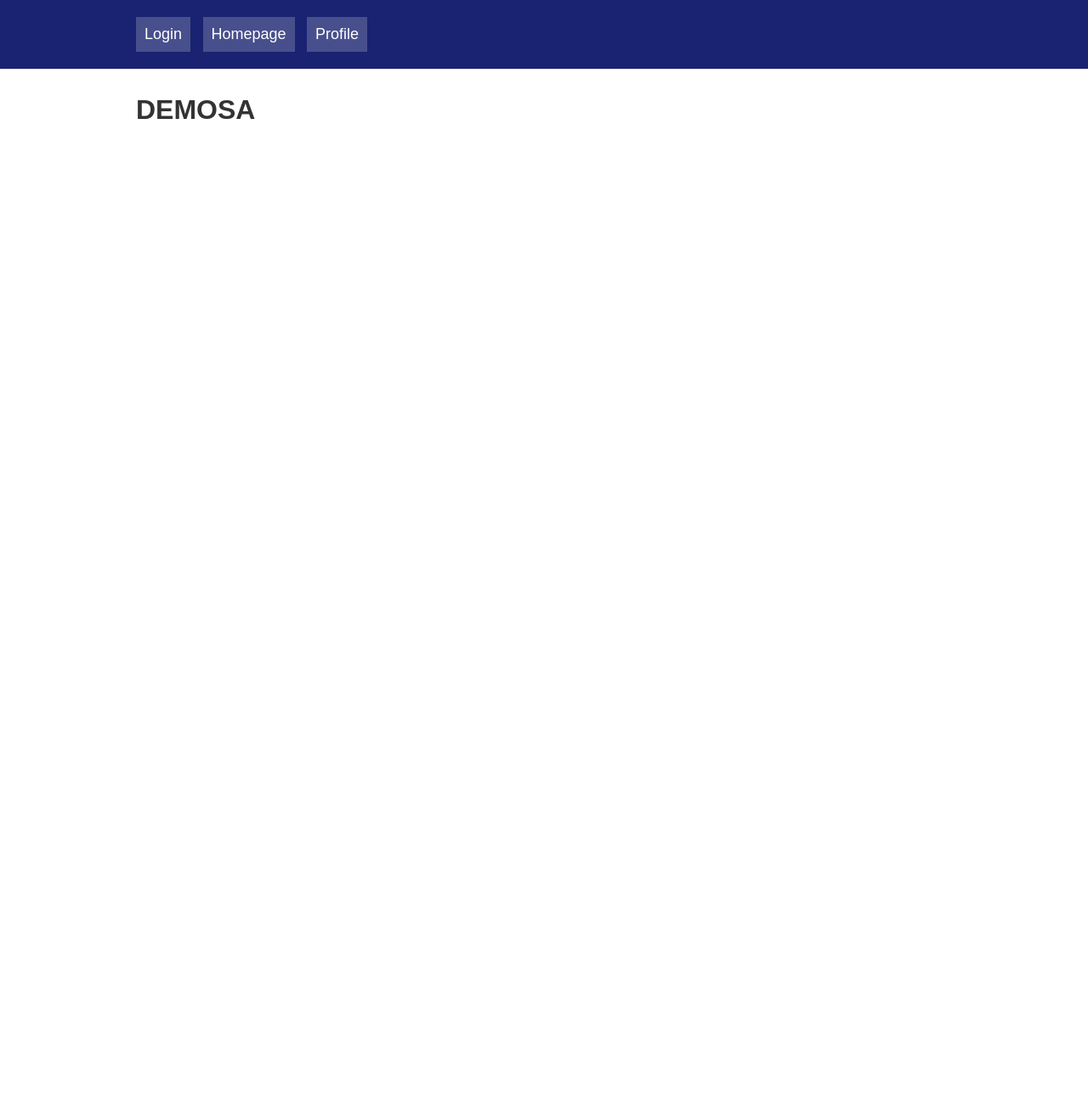
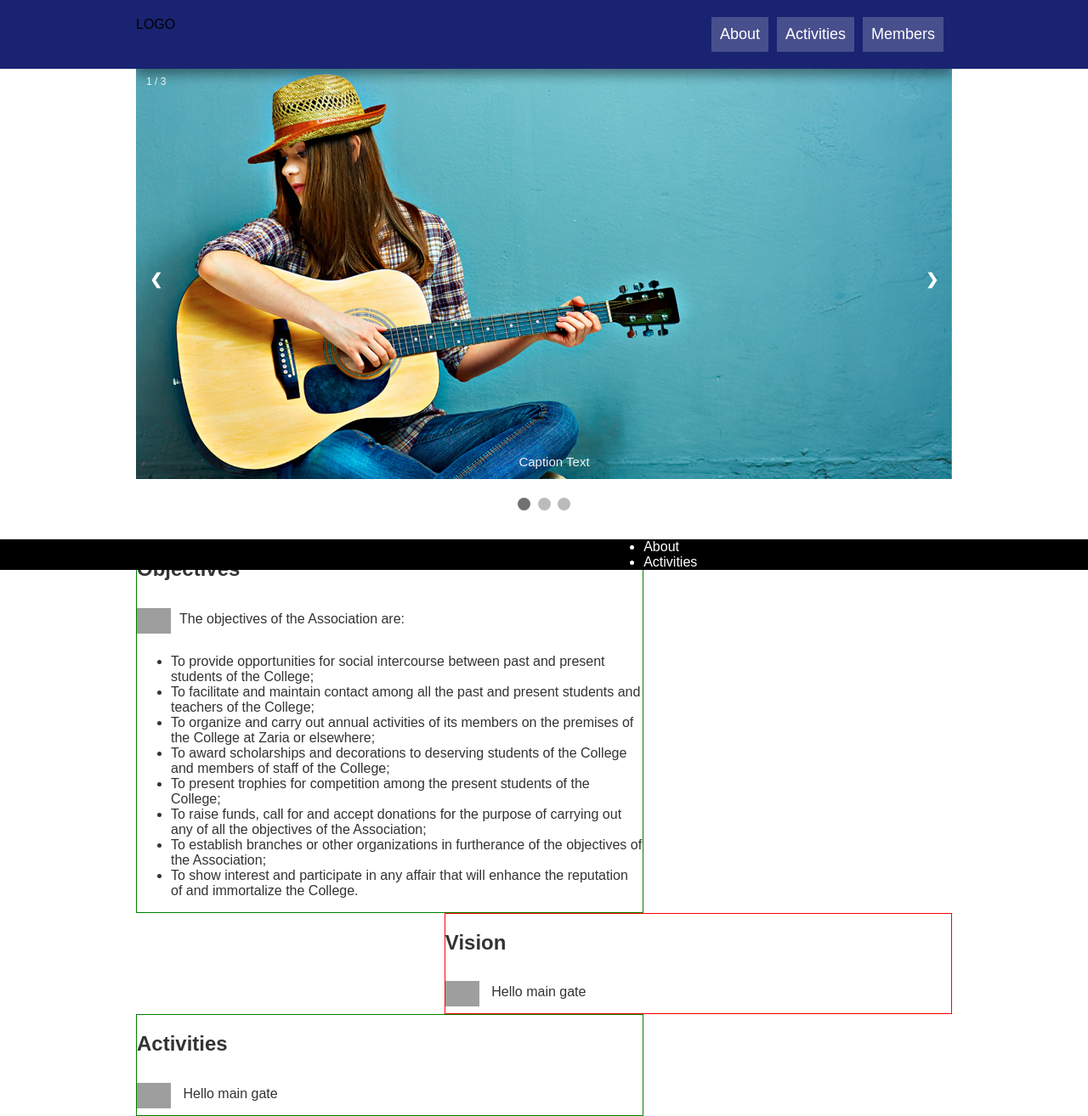
Before and after one commit to eneye380/demosa-express, a Node server app: page / in a window 1280 px wide. Shown: the whole page at 85% size. Before the commit the page ends 140 px from the top, so only its background shows below. Run offline with Node 20, Linux system fonts and the light colour scheme; some libraries are stand-ins or nearby versions; grey boxes are pictures that could not be loaded.

Commit message:
third commit

```diff
--- a/public/css/styles.css
+++ b/public/css/styles.css
@@ -1,6 +1,95 @@
+/** {box-sizing:border-box}*/
+/* Slideshow container */
+.slideshow-container {
+  max-width: 1000px;
+  position: relative;
+  margin: auto; }
+
+/* Hide the images by default */
+.mySlides {
+  display: none; }
+
+/* Next & previous buttons */
+.prev, .next {
+  cursor: pointer;
+  position: absolute;
+  top: 50%;
+  width: auto;
+  margin-top: -22px;
+  padding: 16px;
+  color: white;
+  font-weight: bold;
+  font-size: 18px;
+  transition: 0.6s ease;
+  border-radius: 0 3px 3px 0; }
+
+/* Position the "next button" to the right */
+.next {
+  right: 0;
+  border-radius: 3px 0 0 3px; }
+
+/* On hover, add a black background color with a little bit see-through */
+.prev:hover, .next:hover {
+  background-color: rgba(0, 0, 0, 0.8); }
+
+/* Caption text */
+.text {
+  color: #f2f2f2;
+  font-size: 15px;
+  padding: 8px 12px;
+  position: absolute;
+  bottom: 8px;
+  width: 100%;
+  text-align: center; }
+
+/* Number text (1/3 etc) */
+.numbertext {
+  color: #f2f2f2;
+  font-size: 12px;
+  padding: 8px 12px;
+  position: absolute;
+  top: 0; }
+
+/* The dots/bullets/indicators */
+.dot {
+  cursor: pointer;
+  height: 15px;
+  width: 15px;
+  margin: 0 2px;
+  background-color: #bbb;
+  border-radius: 50%;
+  display: inline-block;
+  transition: background-color 0.6s ease; }
+
+.active, .dot:hover {
+  background-color: #717171; }
+
+/* Fading animation */
+.fade {
+  -webkit-animation-name: fade;
+  -webkit-animation-duration: 1.5s;
+  animation-name: fade;
+  animation-duration: 1.5s; }
+
+@-webkit-keyframes fade {
+  from {
+    opacity: .4; }
+  to {
+    opacity: 1; } }
+
+@keyframes fade {
+  from {
+    opacity: .4; }
+  to {
+    opacity: 1; } }
+
 body {
   font-family: arial;
   margin: 0; }
+
+div #demosa-logo {
+  display: inline-block;
+  color: #fff; }
 
 nav {
   background: #1A2371;
@@ -10,11 +99,18 @@ nav ul {
   max-width: 960px;
   margin: 0 auto;
   padding: 0; }
+  nav ul:after {
+    content: "";
+    display: block;
+    clear: both; }
 
 nav li {
   list-style-type: none;
   display: inline-block;
-  margin: 0 10px 0 0; }
+  margin: 0 10px 0 0;
+  float: right; }
+  nav li:hover {
+    background: #333; }
 
 nav a {
   color: #fff;
@@ -26,9 +122,11 @@ nav a {
 
 main, header {
   max-width: 960px;
-  margin: 30px auto;
   padding: 0 10px;
   color: #333; }
+
+header {
+  margin: 0px auto; }
 
 .google-btn {
   color: #fff;
@@ -36,6 +134,21 @@ main, header {
   font-size: 18px;
   padding: 10px;
   background: #1A2371; }
+
+main {
+  margin: 30px auto; }
+  main .content-right {
+    border: 1px solid red;
+    width: 62%;
+    float: right;
+    clear: left; }
+  main .content-left {
+    border: 1px solid green;
+    width: 62%;
+    float: left;
+    clear: right; }
+  main #history img {
+    float: left; }
 
 main img {
   width: 40px;
@@ -48,3 +161,10 @@ main p {
 
 .page-banner {
   height: 100%; }
+
+footer {
+  background: #000;
+  position: relative;
+  bottom: 0px;
+  color: #fff;
+  width: 100%; }
--- /dev/null
+++ b/public/js/slideshow.js
@@ -0,0 +1,46 @@
+var slideIndex = 1;
+showSlides(slideIndex);
+
+// Next/previous controls
+function plusSlides(n) {
+  showSlides(slideIndex += n);
+}
+
+// Thumbnail image controls
+function currentSlide(n) {
+  showSlides(slideIndex = n);
+}
+
+function showSlides(n) {
+  var i;
+  var slides = document.getElementsByClassName("mySlides");
+  var dots = document.getElementsByClassName("dot");
+  if (n > slides.length) {slideIndex = 1}
+  if (n < 1) {slideIndex = slides.length}
+  for (i = 0; i < slides.length; i++) {
+      slides[i].style.display = "none";
+  }
+  for (i = 0; i < dots.length; i++) {
+      dots[i].className = dots[i].className.replace(" active", "");
+  }
+  slides[slideIndex-1].style.display = "block";
+  dots[slideIndex-1].className += " active";
+}
+
+//Automatic Slideshow
+/*
+var slideIndex = 0;
+showSlides();
+
+function showSlides() {
+    var i;
+    var slides = document.getElementsByClassName("mySlides");
+    for (i = 0; i < slides.length; i++) {
+        slides[i].style.display = "none";
+    }
+    slideIndex++;
+    if (slideIndex > slides.length) {slideIndex = 1}
+    slides[slideIndex-1].style.display = "block";
+    setTimeout(showSlides, 2000); // Change image every 2 seconds
+}
+*/
--- a/scss/mixins.scss
+++ b/scss/mixins.scss
@@ -0,0 +1,7 @@
+@mixin clearFix{
+    &:after{
+        content: "";
+        display: block;
+        clear: both;
+    }
+}
--- /dev/null
+++ b/scss/slideshow.scss
@@ -0,0 +1,93 @@
+/** {box-sizing:border-box}*/
+
+/* Slideshow container */
+.slideshow-container {
+  max-width: 1000px;
+  position: relative;
+  margin: auto;
+}
+
+/* Hide the images by default */
+.mySlides {
+    display: none;
+}
+
+/* Next & previous buttons */
+.prev, .next {
+  cursor: pointer;
+  position: absolute;
+  top: 50%;
+  width: auto;
+  margin-top: -22px;
+  padding: 16px;
+  color: white;
+  font-weight: bold;
+  font-size: 18px;
+  transition: 0.6s ease;
+  border-radius: 0 3px 3px 0;
+}
+
+/* Position the "next button" to the right */
+.next {
+  right: 0;
+  border-radius: 3px 0 0 3px;
+}
+
+/* On hover, add a black background color with a little bit see-through */
+.prev:hover, .next:hover {
+  background-color: rgba(0,0,0,0.8);
+}
+
+/* Caption text */
+.text {
+  color: #f2f2f2;
+  font-size: 15px;
+  padding: 8px 12px;
+  position: absolute;
+  bottom: 8px;
+  width: 100%;
+  text-align: center;
+}
+
+/* Number text (1/3 etc) */
+.numbertext {
+  color: #f2f2f2;
+  font-size: 12px;
+  padding: 8px 12px;
+  position: absolute;
+  top: 0;
+}
+
+/* The dots/bullets/indicators */
+.dot {
+  cursor: pointer;
+  height: 15px;
+  width: 15px;
+  margin: 0 2px;
+  background-color: #bbb;
+  border-radius: 50%;
+  display: inline-block;
+  transition: background-color 0.6s ease;
+}
+
+.active, .dot:hover {
+  background-color: #717171;
+}
+
+/* Fading animation */
+.fade {
+  -webkit-animation-name: fade;
+  -webkit-animation-duration: 1.5s;
+  animation-name: fade;
+  animation-duration: 1.5s;
+}
+
+@-webkit-keyframes fade {
+  from {opacity: .4}
+  to {opacity: 1}
+}
+
+@keyframes fade {
+  from {opacity: .4}
+  to {opacity: 1}
+}
--- a/scss/styles.scss
+++ b/scss/styles.scss
@@ -1,7 +1,13 @@
 @import "variables";
+@import "mixins";
+@import "slideshow";
 body{
     font-family: arial;
     margin: 0;
+}
+div #demosa-logo{
+    display: inline-block;
+    color:#fff;
 }
 nav{
     background: $theme-primary-color;
@@ -11,11 +17,16 @@ nav ul{
     max-width: 960px;
     margin: 0 auto;
     padding: 0;
+    @include clearFix;
 }
 nav li{
     list-style-type: none;
     display: inline-block;
     margin: 0 10px 0 0;
+    float: right;
+    &:hover{
+        background: #333;
+    }
 }
 nav a{
     color: #fff;
@@ -27,9 +38,11 @@ nav a{
 }
 main, header{
     max-width: 960px;
-    margin: 30px auto;
     padding: 0 10px;
     color: #333;
+}
+header{
+    margin: 0px auto;
 }
 .google-btn{
     color: #fff;
@@ -37,6 +50,28 @@ main, header{
     font-size: 18px;
     padding: 10px;
     background:$theme-primary-color;
+}
+main{
+    margin: 30px auto;
+    .content-right{
+        border: 1px solid red;
+        width:62%;
+        float:right;
+        clear: left;
+
+    }
+    .content-left{
+        border: 1px solid green;
+        width:62%;
+        float:left;
+        clear: right;
+
+    }
+    #history{
+        img{
+        float: left;
+    }
+}
 }
 main img{
     width: 40px;
@@ -51,3 +86,10 @@ main p{
 
     height: 100%;
 }
+footer{
+    background: #000;
+    position: relative;
+    bottom: 0px;
+    color: #fff;
+    width: 100%;
+}
--- a/views/home.ejs
+++ b/views/home.ejs
@@ -2,11 +2,39 @@
         <div class="page-banner" style="background-image: url('/assets/img/banner-1.png')">
         </div>
         <header>
-            <h1>DEMOSA</h1>
+                <% include partials/slideshow.ejs %>
 
         </header>
         <main>
-
+            <div id = "history" class="content-left">
+                <h2>Objectives</h2>
+                <img src="#" alt="image">
+                <div class="content">
+                <p>The objectives of the Association are:</p>
+                <ul>
+<li>To provide opportunities for social intercourse between past and present students of the College;</li>
+<li>To facilitate and maintain contact among all the past and present students and teachers of the College;</li>
+<li>To organize and carry out annual activities of its members on the premises of the College at Zaria or elsewhere;</li>
+<li>To award scholarships and decorations to deserving students of the College and members of staff of the College;</li>
+<li>To present trophies for competition among the present students of the College;</li>
+<li>To raise funds, call for and accept donations for the purpose of carrying out any of all the objectives of the Association;</li>
+<li>To establish branches or other organizations in furtherance of the objectives of the Association;</li>
+<li>To show interest and participate in any affair that will enhance the reputation of and immortalize the College.</li>
+                </ul>
+            </div>
+            </div>
+            <div id = "Vision" class="content-right">
+                    <h2>Vision</h2>
+                <img src=# alt="image">
+                <p class="content">Hello main gate</p>
+            </div>
+            <div id = "Activities" class="content-left">
+                    <h2>Activities</h2>
+                <img src=# alt="image">
+                <p class="content">Hello main gate</p>
+            </div>
         </main>
+        <% include partials/footer.ejs %>
+        <script src="assets/js/slideshow.js"></script>
     </body>
 </html>
--- a/views/login.ejs
+++ b/views/login.ejs
@@ -5,5 +5,6 @@
         <main>
             <a class="google-btn" href="/auth/google">Google+</a>
         </main>
+        <% include partials/footer.ejs %>
     </body>
 </html>
--- /dev/null
+++ b/views/partials/footer.ejs
@@ -0,0 +1,6 @@
+<footer>
+    <ul>
+        <li>About</li>
+        <li>Activities</li>
+    </ul>
+</footer>
--- /dev/null
+++ b/views/partials/slideshow.ejs
@@ -0,0 +1,34 @@
+<!-- Slideshow container -->
+<div class="slideshow-container">
+
+        <!-- Full-width images with number and caption text -->
+        <div class="mySlides fade">
+          <div class="numbertext">1 / 3</div>
+          <img src="assets/img/banner-1.png" style="width:100%">
+          <div class="text">Caption Text</div>
+        </div>
+
+        <div class="mySlides fade">
+          <div class="numbertext">2 / 3</div>
+          <img src="assets/img/banner-1.png" style="width:100%">
+          <div class="text">Caption Two</div>
+        </div>
+
+        <div class="mySlides fade">
+          <div class="numbertext">3 / 3</div>
+          <img src="assets/img/banner-1.png" style="width:100%">
+          <div class="text">Caption Three</div>
+        </div>
+
+        <!-- Next and previous buttons -->
+        <a class="prev" onclick="plusSlides(-1)">&#10094;</a>
+        <a class="next" onclick="plusSlides(1)">&#10095;</a>
+      </div>
+      <br>
+
+      <!-- The dots/circles -->
+      <div style="text-align:center">
+        <span class="dot" onclick="currentSlide(1)"></span>
+        <span class="dot" onclick="currentSlide(2)"></span>
+        <span class="dot" onclick="currentSlide(3)"></span>
+      </div>
--- a/views/partials/top-nav.ejs
+++ b/views/partials/top-nav.ejs
@@ -1,19 +1,33 @@
 <!DOCTYPE html>
 <html>
+
 <head>
     <meta charset="utf-8">
-        <title>OAuth Tutorials</title>
+    <title>Demonstration Old Students' Association</title>
     <link href="/assets/css/styles.css" rel="stylesheet">
 </head>
+
 <body>
     <nav>
+
         <ul>
             <% if (user) { %>
-                <li><a href="/auth/logout">Log out</a></li>
+                <li>
+                    <a href="/auth/logout">Log out</a>
+                </li>
                 <% } else { %>
-                <li><a href="/auth/login">Login</a></li>
+                    <li>
+                        <a href="/auth/login">Members</a>
+                    </li>
                     <% } %>
-                <li><a href="/">Homepage</a></li>
-                <li><a href="/profile">Profile</a></li>
+                        <li>
+                            <a href="/">Activities</a>
+                        </li>
+                        <li>
+                            <a href="/profile">About</a>
+                        </li>
+                        <div id="demosa-logo">
+                            LOGO
+                        </div>
         </ul>
     </nav>
--- a/views/profile.ejs
+++ b/views/profile.ejs
@@ -6,5 +6,6 @@
             <img src="<%= user.thumbnail %>" />
             <p>This is your profile thumbnail</p>
         </main>
+        <% include partials/footer.ejs %>
     </body>
 </html>
```
Lines whose indentation alone changed are shown as unchanged.
